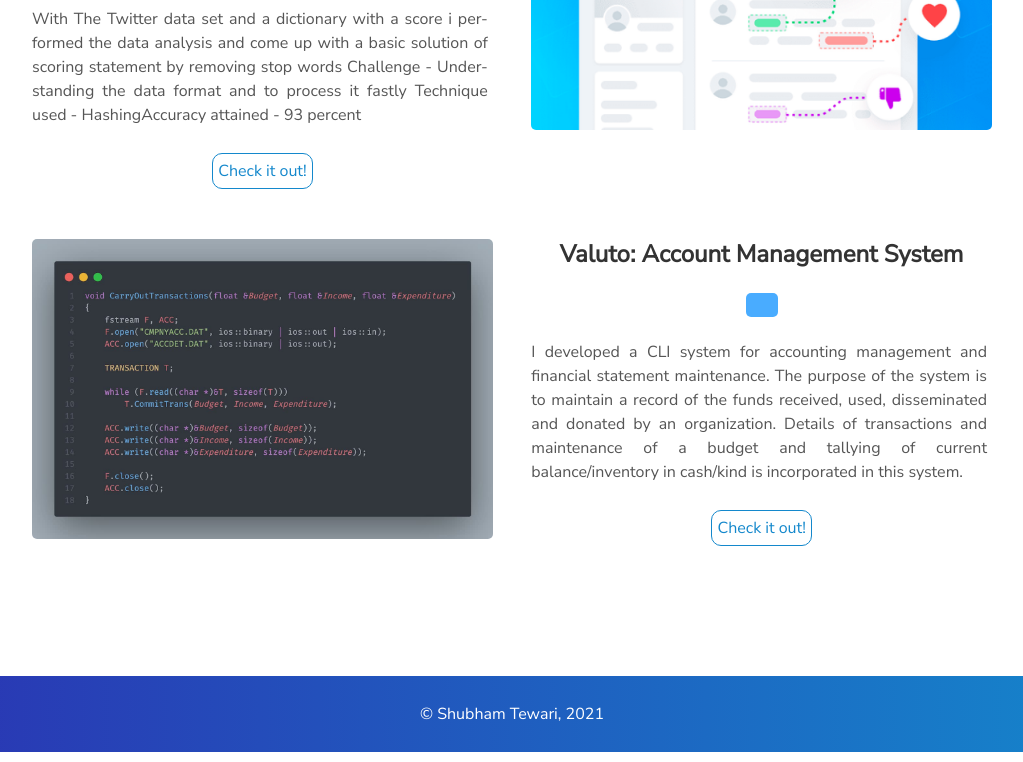
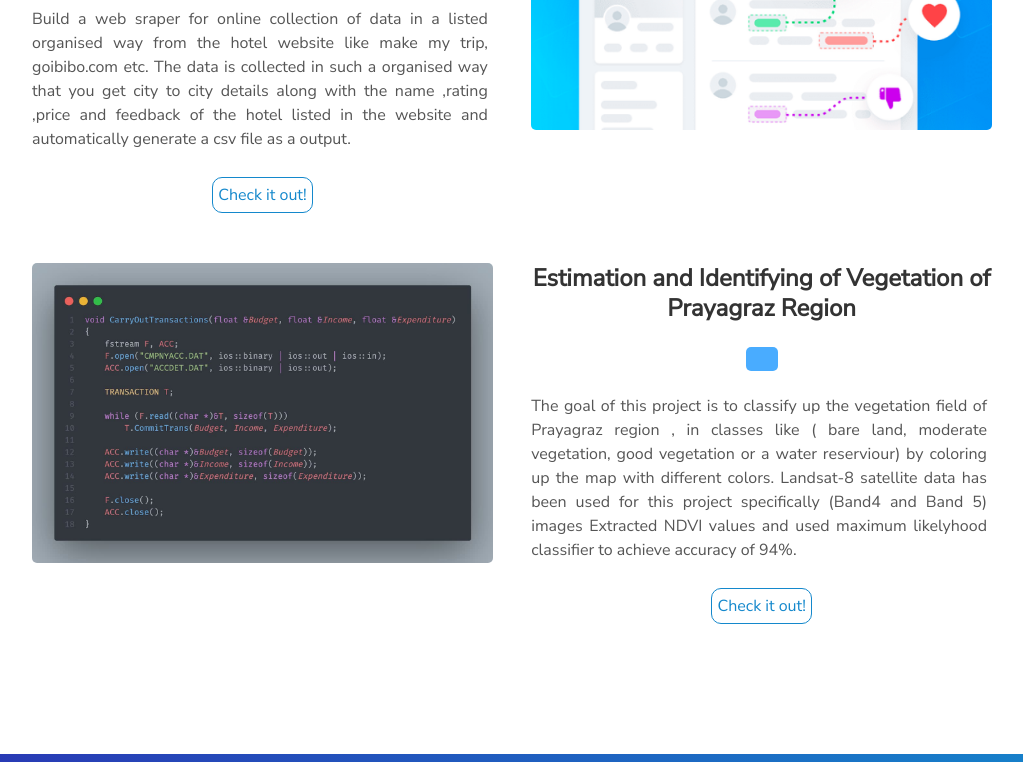
Before and after one commit to Shubh098/Portfolio, a plain HTML site: page index.html in a window 1280 px wide. Shown: the part 2580-3342 px from the top of the page, without its empty margins (128-1151 px from the left). Drawn offline with nearby package versions, Linux system fonts and the light colour scheme; grey boxes are pictures that could not be loaded.

Commit message:
Update index.html

```diff
--- a/index.html
+++ b/index.html
@@ -59,7 +59,7 @@
           <a
             aria-label="My Résumé"
             target="_blank"
-            href="https://drive.google.com/file/d/1C8rvDEVeP0oqtOEsDUK0oPaEId73cPWG/view?usp=sharing"
+            href="https://drive.google.com/file/d/1LG5a5i5IIZYTJ29ZL7JlfPC1q0zDtY_p/view?usp=sharing"
           >
             <i class="icon fa fa fa-file-pdf-o" aria-hidden="true"></i>
           </a>
@@ -195,7 +195,7 @@
           <a
             class="project-link"
             target="_blank"
-            href="https://www.adityavsingh.com/"
+            href="https://github.com/Shubh098/hair-diseases-classiication-using-deep-learning"
             >Check it out!</a
           >
         </div>
@@ -246,7 +246,7 @@
           />
         </div>
         <div class="contents" style="text-align: center;">
-          <h3>Twitter Text Sentimental Analysis</h3>
+          <h3>WEB-Scraper</h3>
           <div>
             <img
               height="32"
@@ -259,32 +259,30 @@
             />
           </div>
           <p style="text-align: justify;">
-            With The Twitter data set and a dictionary with a score i per-
-formed the data analysis and come up with a basic solution of
-scoring statement by removing stop words Challenge - Under-
-standing the data format and to process it fastly Technique used
-- HashingAccuracy attained - 93 percent
+            Build a web sraper for online collection of data in a listed organised way from the hotel website like make my trip, goibibo.com etc.
+            The data is collected in such a organised way that you get city to city details along with the name ,rating ,price and feedback of the hotel listed in the website
+            and automatically generate a csv file as a output.
           </p>
           <a
             class="project-link"
             target="_blank"
-            href="https://www.adityavsingh.com/covid19-tracker-app"
+            href="https://github.com/Shubh098/Web_Scraper"
           >
             Check it out!
           </a>
         </div>
       </div>
 
-      <!-- Use Project #4: Valuto: Account Management System -->
+      <!-- Use Project #4: Estimation and Identifying of Vegetation of Prayagraz Region -->
       <div class="user-projects">
         <div class="images-left">
           <img
-            alt="Valuto: Account Management System"
+            alt="Estimation and Identifying of Vegetation of Prayagraz Region"
             src="./assets/img/Valuto-Account-Management.jpg"
           />
         </div>
         <div class="contents-right" style="text-align: center;">
-          <h3>Valuto: Account Management System</h3>
+          <h3>Estimation and Identifying of Vegetation of Prayagraz Region</h3>
           <div>
             <img
               height="32"
@@ -297,17 +295,15 @@ standing the data format and to process it fastly Technique used
             />
           </div>
           <p style="text-align: justify;">
-            I developed a CLI system for accounting management and financial
-            statement maintenance. The purpose of the system is to maintain a
-            record of the funds received, used, disseminated and donated by an
-            organization. Details of transactions and maintenance of a budget
-            and tallying of current balance/inventory in cash/kind is
-            incorporated in this system.
+            The goal of this project is to classify up the vegetation field of Prayagraz region , in classes like ( bare land, moderate
+            vegetation, good vegetation or a water reserviour) by coloring up the map with different colors.
+            Landsat-8 satellite data has been used for this project specifically (Band4 and Band 5) images
+            Extracted NDVI values and used maximum likelyhood classifier to achieve accuracy of 94%.
           </p>
           <a
             class="project-link"
             target="_blank"
-            href="https://github.com/AVS1508/Valuto-Account-Management-System"
+            href="https://github.com/Shubh098/Identifying-Area-of-Veegtation-of-Prayagraz-Region"
           >
             Check it out!
           </a>
```
